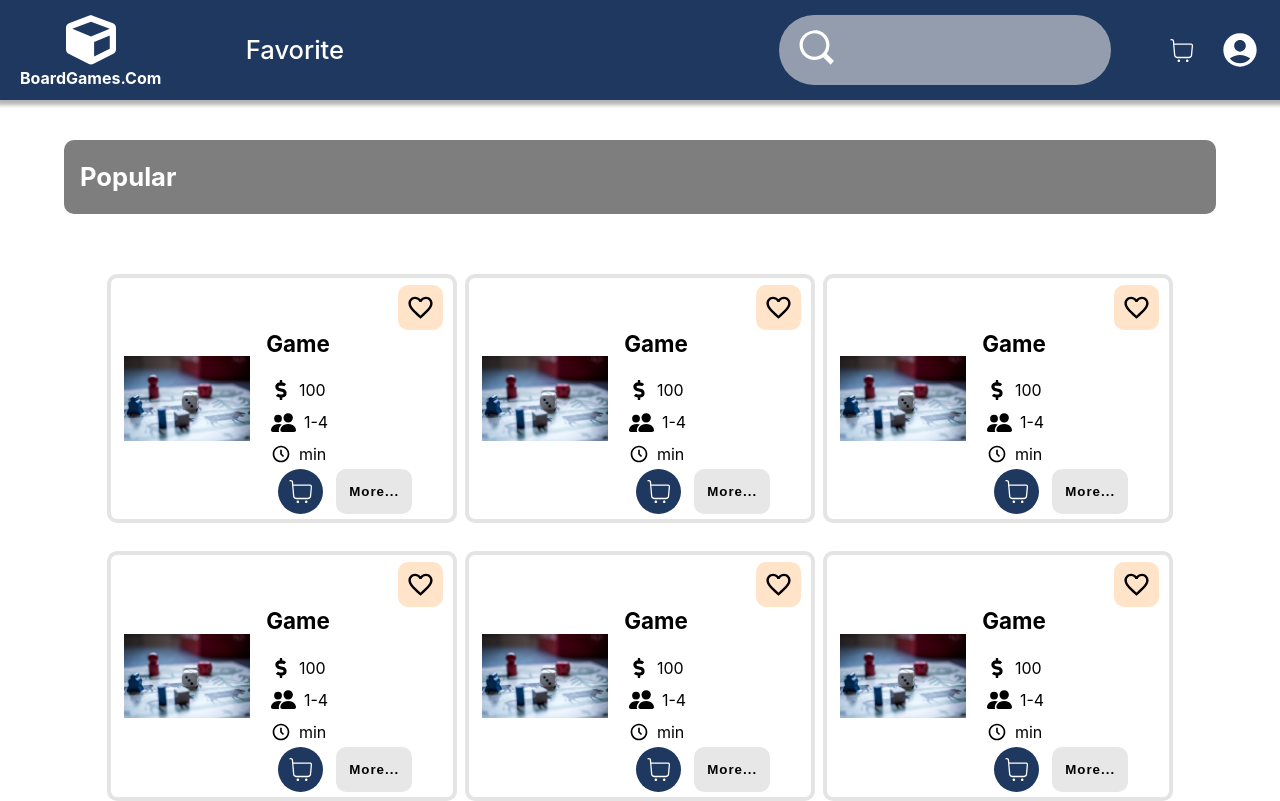
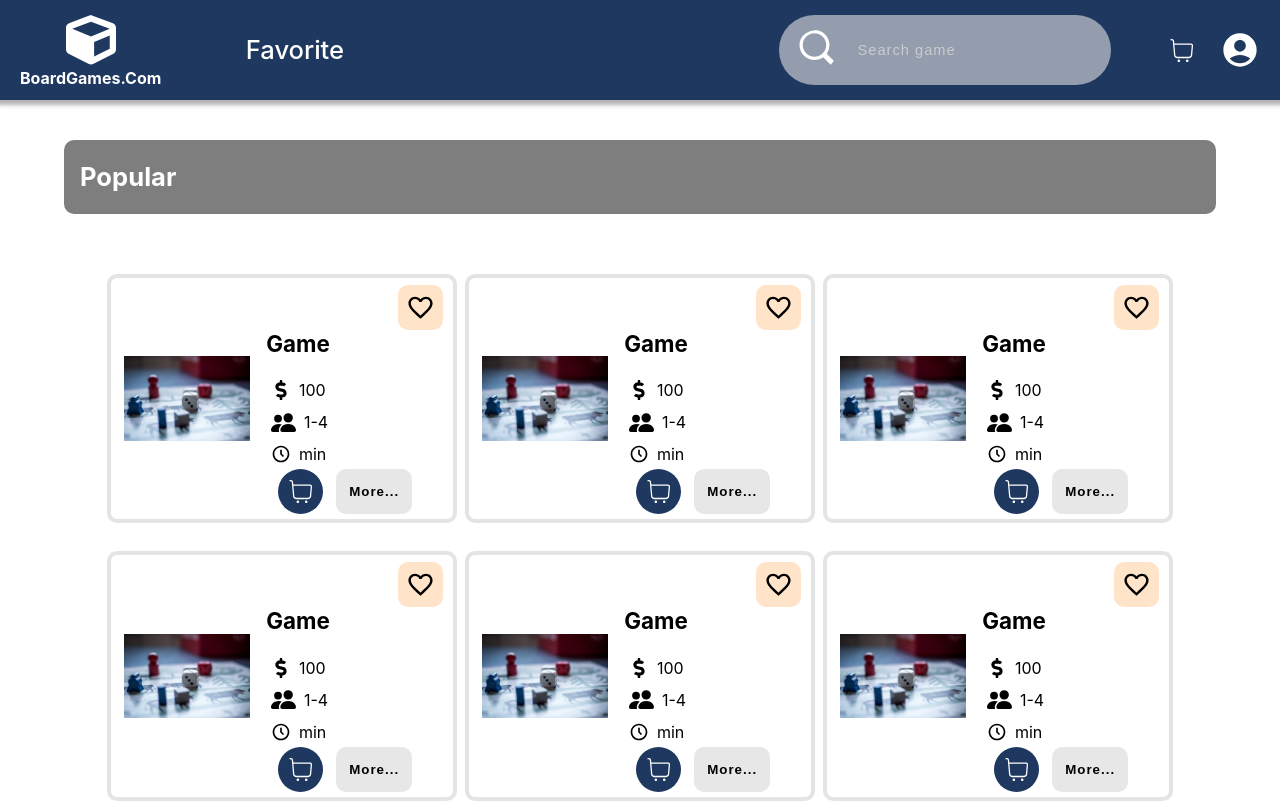
Before and after one commit to Ai-Chen-Hsieh/boardGame, a React (Vite) app: page / in a window 1280 px wide. Shown: the top 801 px of the page. Built offline with nearby package versions, Linux system fonts and the light colour scheme; no server answers.

Commit message:
search game feature

```diff
--- a/package.json
+++ b/package.json
@@ -11,6 +11,7 @@
   },
   "dependencies": {
     "axios": "^1.4.0",
+    "clsx": "^1.2.1",
     "react": "^18.2.0",
     "react-dom": "^18.2.0",
     "react-icons": "^4.8.0",
--- a/src/App.jsx
+++ b/src/App.jsx
@@ -1,7 +1,7 @@
 import GlobalStyle from "./components/styles/globalStyled"
 import { ThemeProvider } from "styled-components"
 import { BrowserRouter, Routes, Route } from 'react-router-dom'
-import { MainPage, FavoritePage } from "./pages"
+import { MainPage, FavoritePage, SearchPage } from "./pages"
 import { MainContent } from "./components"
 import { CartProvider } from "./context/cartInfo"
 
@@ -38,6 +38,7 @@ function App() {
           <GlobalStyle />
             <Routes>
               <Route path="*" element={<MainPage />}>
+                <Route path="search/:word" element={<SearchPage />}></Route>
                 <Route path="favorite" element={<FavoritePage />}></Route>
                 <Route index element={<MainContent />} />
               </Route>
--- a/src/api/gameList.js
+++ b/src/api/gameList.js
@@ -21,5 +21,14 @@ const getGameCategory = async () => {
     }
 }
 
+const getSearchResult = async (word) => {
+    try {
+        const data = await axios.get(`https://api.boardgameatlas.com/api/search?name=${word}&pretty=true&limit=10&client_id=${key}`);
+        return data.data.games
+    } catch (error) {
+        console.error(error)
+        return []
+    }
+}
 
-export { getGameList, getGameCategory }
+export { getGameList, getGameCategory, getSearchResult }
--- a/src/components/Navbar.jsx
+++ b/src/components/Navbar.jsx
@@ -1,16 +1,41 @@
 import { createPortal } from "react-dom";
-import { useState } from "react";
+import { useNavigate } from "react-router-dom";
+import { useState, useRef } from "react";
 import { Logo } from "./styles/iconStyled"
 import { NavbarStyled, Nav, TabStyled, TabItem, ToolKitStyled, SearchBlockStyled, SearchInput, Hamburger, HamburgerLabel, ToggleHamburger } from "./styles/navbarStyled"
 import { CubeIcon, ShopBagIcon, AccountIcon, SlMagnifierIcon } from "./styles/iconStyled";
 import Cart from "./Cart";
+import { ToastContainer, toast } from 'react-toastify';
+import 'react-toastify/dist/ReactToastify.css';
+
 
 const Navbar = () => {
     const [ showCart, setShowCart ] = useState(false);
+    const navigate = useNavigate();
+    const inputRef = useRef(null);
 
     //處理購物車視窗
     function handleShowCart () {
         setShowCart(() => true)
+    }
+
+    //處理搜尋
+    function handleSearch () {
+        const isEmpty = inputRef.current.value.trim().length === 0;
+
+        //若為空值跳出錯誤提示
+        if(isEmpty){
+            toast.error(`search block cannot be empty`, {
+                theme: "light",
+                position: toast.POSITION.TOP_CENTER,
+                })
+            return
+        }
+
+        navigate(`/search/${inputRef.current.value}`)
+
+        //清空搜尋框內容
+        inputRef.current.value = ''
     }
 
     const mainContent = document.querySelector('.mainContent');
@@ -32,9 +57,20 @@ const Navbar = () => {
                     <ToolKitStyled>
                         <SearchBlockStyled>
                             <label htmlFor="search">
-                                <SlMagnifierIcon />
+                                <SlMagnifierIcon title="search" onClick={handleSearch}/>
                             </label>
-                            <SearchInput type="text" id="search"/>
+                            <SearchInput
+                                type="text"
+                                id="search"
+                                placeholder="Search game"
+                                ref={inputRef}
+                                onClick={e => e.stopPropagation()}
+                                onKeyDown={e => {
+                                    if(e.key === 'Enter'){
+                                        handleSearch()
+                                    }
+                                }}
+                                />
                         </SearchBlockStyled>
                         <ShopBagIcon
                            title="shopping cart"
@@ -48,6 +84,7 @@ const Navbar = () => {
                 <Hamburger htmlFor="hamburgerLabel">
                     <HamburgerLabel />
                 </Hamburger>
+                <ToastContainer autoClose={2000}/>
             </NavbarStyled>
             {showCart && createPortal( <Cart
                 onClose={() => setShowCart(false)}
--- a/src/components/styles/gameCardStyled.js
+++ b/src/components/styles/gameCardStyled.js
@@ -48,7 +48,6 @@ const InfoCollectionStyled = styled.div`
     flex-direction: column;
     h4 {
         margin-bottom:0.5em;
-
     }
 `
 const InfoRowStyled = styled.div`
--- a/src/components/styles/navbarStyled.js
+++ b/src/components/styles/navbarStyled.js
@@ -160,7 +160,7 @@ const SearchBlockStyled = styled.div`
     align-items: center;
     height: 70px;
     width: 100%;
-    max-width: 400px;
+    max-width: 350px;
     margin: 0 2em;
     border-radius: 35px;
     background-color: rgba(225, 225, 225, 0.6);
@@ -172,16 +172,32 @@ const SearchBlockStyled = styled.div`
 
 const SearchInput = styled.input`
     height: 35px;
-    width: calc(100% - 80px);
-    margin: 0 1rem;
+    width: calc(100% - 120px);
     background-color: transparent;
-    border-bottom: 2px solid #fff;
-    transform: scale(0);
+
+    &::placeholder {
+        color: rgba(215, 215, 215, 0.8);
+        font-size: 1.1em;
+        letter-spacing: 1px;
+    }
+
+    :-ms-input-placeholder {
+        color: rgba(215, 215, 215, 0.8);
+        font-size: 1.1em;
+        letter-spacing: 1px;
+    }
+    ::-ms-input-placeholder {
+        color: rgba(215, 215, 215, 0.8);
+        font-size: 1.1em;
+        letter-spacing: 1px;
+    }
 
     &:focus {
-        transform: scale(1);
-        transition: transform 0.5s ease-in;
-        transform-origin: bottom left;
+        border-bottom: 2px solid #fff;
+    }
+
+    .error {
+        border-color: #red;
     }
 `
 
--- /dev/null
+++ b/src/pages/SearchPage.jsx
@@ -0,0 +1,38 @@
+import { useEffect, useState } from "react"
+import { useParams } from "react-router-dom"
+import { SearchPageStyled } from "./styles/searchPageStyled"
+import { GameLists } from "../components"
+import { getSearchResult } from "../api/gameList"
+
+const SearchPage = () => {
+    const { word } = useParams();
+    const [ list, setList ] = useState([]);
+
+    useEffect(() => {
+        const result = async () => {
+            try {
+                const searchResult = await getSearchResult(word);
+
+                //未搜尋到相符結果
+                if(searchResult.length === 0){
+                    setList(() => [])
+                    return
+                }
+                setList(() => searchResult)
+            } catch (error) {
+                console.error(error)
+            }
+        }
+        result()
+    }, [word])
+
+    return(
+        <SearchPageStyled>
+            <h3> Search &apos;{word}&apos; result:</h3>
+            <GameLists listData={list}/>
+        </SearchPageStyled>
+
+    )
+}
+
+export default SearchPage
--- a/src/pages/index.js
+++ b/src/pages/index.js
@@ -1,5 +1,5 @@
 import MainPage from "./MainPage";
 import FavoritePage from "./FavoritePage";
+import SearchPage from "./SearchPage";
 
-
-export { MainPage, FavoritePage }
+export { MainPage, FavoritePage, SearchPage }
--- /dev/null
+++ b/src/pages/styles/searchPageStyled.js
@@ -0,0 +1,13 @@
+import styled from "styled-components";
+
+const SearchPageStyled = styled.div`
+    min-height: calc(100% - 300px);
+    margin: 1rem auto;
+    h3 {
+        color: #adadad;
+        margin: 0.5em 1em;
+    }
+`
+export {
+    SearchPageStyled
+}
```
